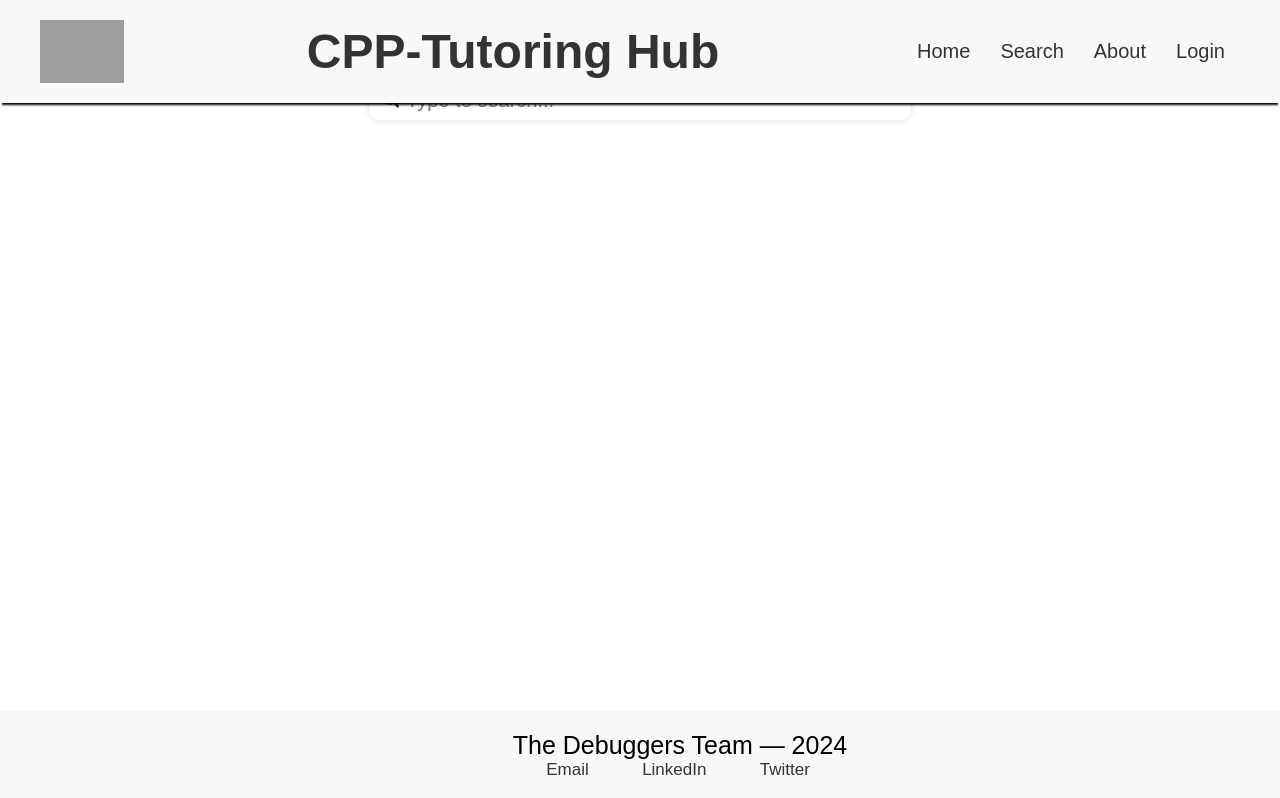
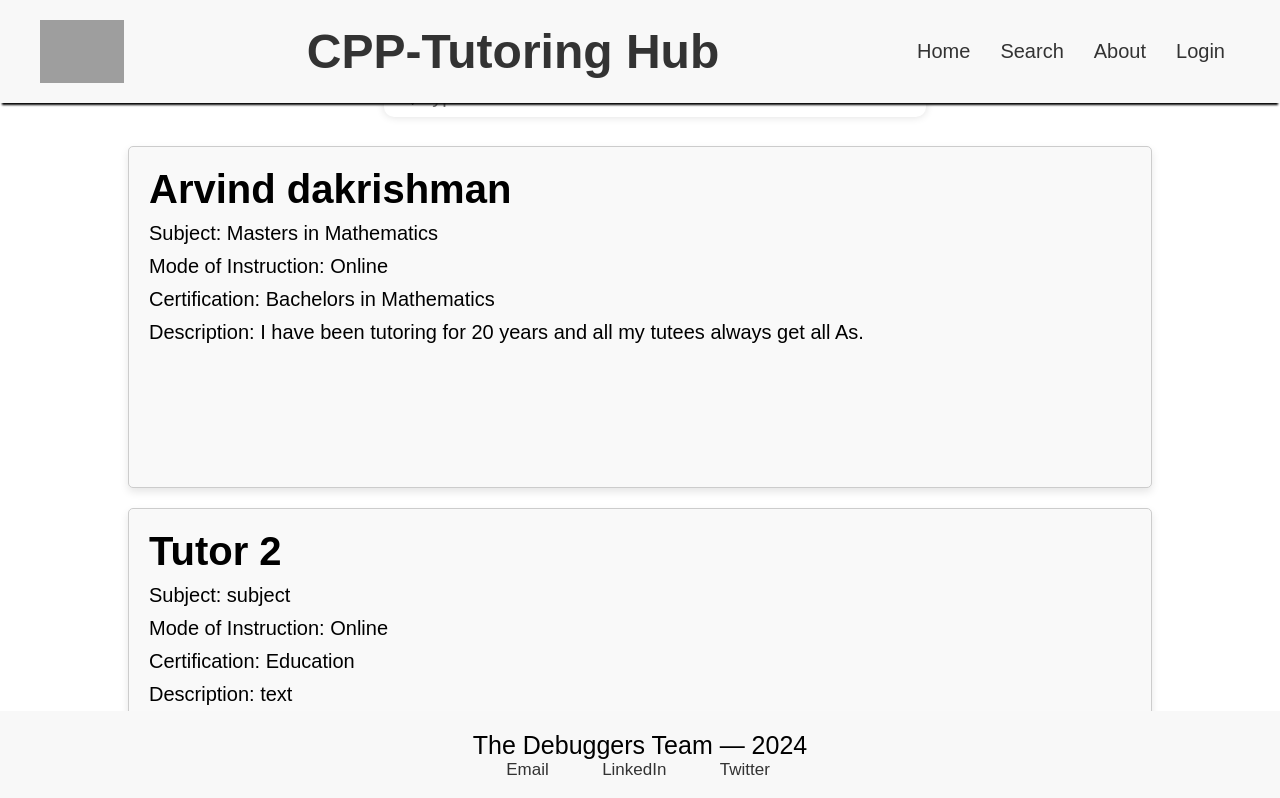
Before and after one commit to Debuggers-CS4800/CPP-Tutoring-Platform, a React (Create React App) app: page /search in a window 1280 px wide. Shown: the top 798 px of the page. Built offline with nearby package versions, Linux system fonts and the light colour scheme; grey boxes are pictures that could not be loaded.

Commit message:
-added home page route to listing -added stand-in data for listing -added grid of items for tutor info

```diff
--- a/src/pages/Home.js
+++ b/src/pages/Home.js
@@ -16,6 +16,7 @@ function Home() {
                   subject="Math"
                   description="Experienced educators with advanced degrees in mathematics and related fields. Our tutors specialize in college-level calculus, providing personalized instruction to help you master complex concepts and excel in your studies."
                   linkText="Find Math Tutors Here!"
+                  linkTo="/search"
                   subjectImage="https://www.hlmathemagic.com/storage/2019/10/153-1538667_lfsf-ort-upcoming-math-transparent-background-mathematics-illustration.png"
                 />
               <hr />
@@ -23,6 +24,7 @@ function Home() {
                   subject="English/Arts"
                   description="Accomplished scholars specializing in English literature and the arts, bringing advanced degrees and extensive experience to support your mastery of literary analysis, writing skills, and creative projects."
                   linkText="Find English Tutors Here!"
+                  linkTo="/search"
                   subjectImage="https://www.ogdensd.org/uploaded/photos/Website_Icons/176-open-book.png"
                 />
               <hr />
@@ -30,6 +32,7 @@ function Home() {
                   subject="Science/Engineering"
                   description="CPP provides knowledgeable educators with advanced degrees in science and engineering disciplines. Our tutors specialize in guiding students through complex scientific and engineering concepts, offering personalized support to excel in coursework and projects."
                   linkText="Find Science Tutors Here!"
+                  linkTo="/search"
                   subjectImage="https://lh3.googleusercontent.com/proxy/Ki7Ep4UGFLQUIYe3Q4BlL50qi7rqGiL9XMgDDJSRLsIc3aze82aPkIwCyjP3HkdQqJg9TPL57K8q8kZPk2Og46FMaulR7CrlaaKKA6plX4PECd3MCHoPgV5THdP2"
                 />
               </main>
--- a/src/pages/Search.js
+++ b/src/pages/Search.js
@@ -8,6 +8,25 @@ import SearchResultsList from './components/SearchResultsList';
 
 function Search() {
   const [results, setResults] = useState([]);
+
+  // This is just a stand-in for data
+  const items = [
+    { id: 1, title: 'Arvind dakrishman', subject: 'Masters in Mathematics',
+      MoI: 'Online', certification: 'Bachelors in Mathematics',
+      description: 'I have been tutoring for 20 years and all my tutees always get all As.' },
+    { id: 2, title: 'Tutor 2', subject: 'subject',
+      MoI: "Online", certification: 'Education',
+      description: 'text' },
+    { id: 3, title: 'Tutor 3', subject: 'subject',
+      MoI: "Online", certification: 'Education',
+      description: 'text' },
+    { id: 4, title: 'Tutor 4', subject: 'subject',
+      MoI: "Online", certification: 'Education',
+      description: 'text' },
+    { id: 5, title: 'Tutor 5', subject: 'subject',
+      MoI: "Online", certification: 'Education',
+      description: 'text' },
+  ];
   return (
     <div className="Search">
       <Header />
@@ -15,6 +34,17 @@ function Search() {
         <SearchBar setResults={setResults} />
         <SearchResultsList results={results} />
       </div>
+      <div className="grid-container">
+        {items.map(item => (
+          <div key={item.id} className="grid-item">
+            <h2>{item.title}</h2>
+            <p>Subject: {item.subject}</p>
+            <p>Mode of Instruction: {item.MoI}</p>
+            <p>Certification: {item.certification}</p>
+            <p>Description: {item.description}</p>
+          </div>
+        ))}
+      </div>
       <Footer />
     </div>
   );
--- a/src/pages/components/Header.css
+++ b/src/pages/components/Header.css
@@ -9,6 +9,7 @@
     box-sizing: border-box;
     top: 0;
     position: fixed;
+    z-index: 2;
   }
 
   .header img {
--- a/src/pages/components/Search.css
+++ b/src/pages/components/Search.css
@@ -1,10 +1,19 @@
+.Search {
+	display: flex;
+	justify-content: center;
+	flex-direction: column;
+	align-items: center;
+	/* padding-top: 20px; */
+	/* min-height: 20vh;  */
+	box-sizing: border-box;
+}
+
 .search-bar-container {
-  padding-top: 10vh;
+  padding-top: 6%;
   width: 40%;
   margin: auto;
   display: flex;
   flex-direction: column;
-  align-items: center;
   min-width: 200px;
 }
 
@@ -44,10 +53,51 @@ input:focus {
 	width: 100%;
 	background-color: white;
 	display: flex;
-  flex-direction: column;
+  	flex-direction: column;
 	box-shadow: 0px 0px 8px #ddd;
 	border-radius: 10px;
 	margin-top: 1rem;
 	max-height: 300px;
 	overflow-y: scroll;
 }
+
+/* Grid container setup */
+.grid-container {
+	display: grid;
+	grid-template-columns: repeat(1, minmax(250px, 1fr));
+	gap: 20px;
+	padding-top: 1%;
+	padding-left: 10%;
+	padding-right: 10%;
+	padding-bottom: 10%;
+	overflow: hidden;
+	width: 80%;
+  }
+
+  /* Grid item styling */
+  .grid-item {
+	border: 1px solid #ccc;
+	border-radius: 5px;
+	padding: 20px;
+	background-color: #f9f9f9;
+	box-shadow: 0 4px 8px rgba(0, 0, 0, 0.1);
+	transition: transform 0.2s;
+	transform-origin: center;
+	height: 300px;
+  }
+
+  /* Grid item hover effect */
+  .grid-item:hover {
+	transform: scale(1.05);
+	z-index: 0;
+  }
+
+  /* Heading and paragraph styling inside grid item */
+  .grid-item h2 {
+	margin-top: 0;
+	font-size: 40px;
+  }
+
+  .grid-item p {
+	margin: 10px 0;
+  }
--- a/src/pages/components/Subject.js
+++ b/src/pages/components/Subject.js
@@ -1,13 +1,15 @@
 import React from 'react';
 import './Subject.css';
+import { BrowserRouter as Router, Switch, Route, Routes } from 'react-router-dom';
+import { Link } from 'react-router-dom'
 
-function Subject({ subject, description, linkText, subjectImage }) {
+function Subject({ subject, description, linkText, subjectImage, linkTo }) {
   return (
     <section className="subject">
       <div className="subject-info">
         <h2>{subject}</h2>
         <p>{description}</p>
-        <a href="#">&#x2192; {linkText} </a>
+        <Link to={linkTo}>&#x2192; {linkText}</Link>
       </div>
       <div className="subject-image">
         <img src={subjectImage} alt={subject} />
```
Lines whose indentation alone changed are shown as unchanged.
